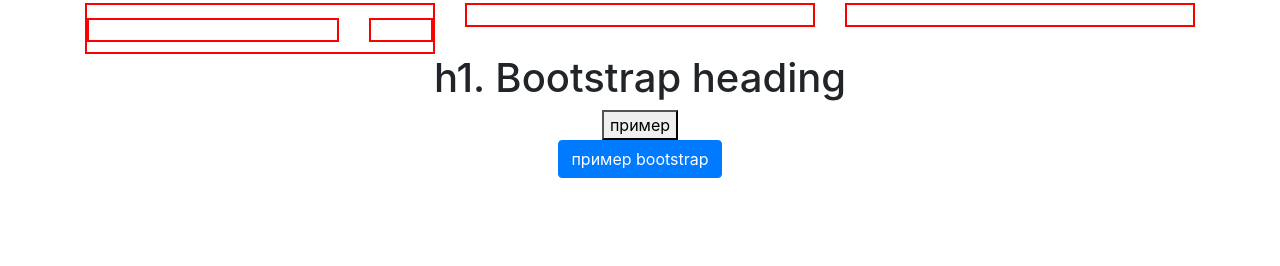
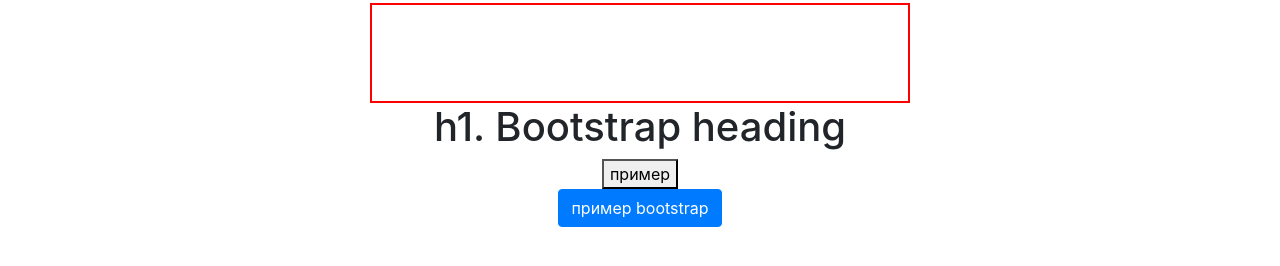
Before and after one commit to Al-bat-ros/ProjectNewBootstrap, a plain HTML site: page src/index.html in a window 1280 px wide. Drawn offline with Linux system fonts and the light colour scheme.

Commit message:
col-lg-* mx-auto

```diff
--- a/src/css/style.css
+++ b/src/css/style.css
@@ -1,6 +1,5 @@
 .box {
-    padding-top: 10px;
-    padding-bottom: 10px;
+    height: 100px;
     border: 2px solid red;
     margin-top: 3px;
 }
--- a/src/index.html
+++ b/src/index.html
@@ -8,23 +8,7 @@
 <body>
 <div class="container">
     <div class="row">
-        <div class="col-md-4" col-xs-12>
-            <div class="box">
-                <div class="row">
-                    <div class="col-md-9">
-                        <div class="box"></div>
-                    </div>
-                    <div class="col-md-3">
-                        <div class="box"></div>
-                    </div>
-                </div>
-            </div>
-        </div>
-        <div class="col-md-4">
-            <div class="box">
-            </div>
-        </div>
-        <div class="col-md-4">
+        <div class="col-lg-6 mx-auto">
             <div class="box"></div>
         </div>
     </div>
```
